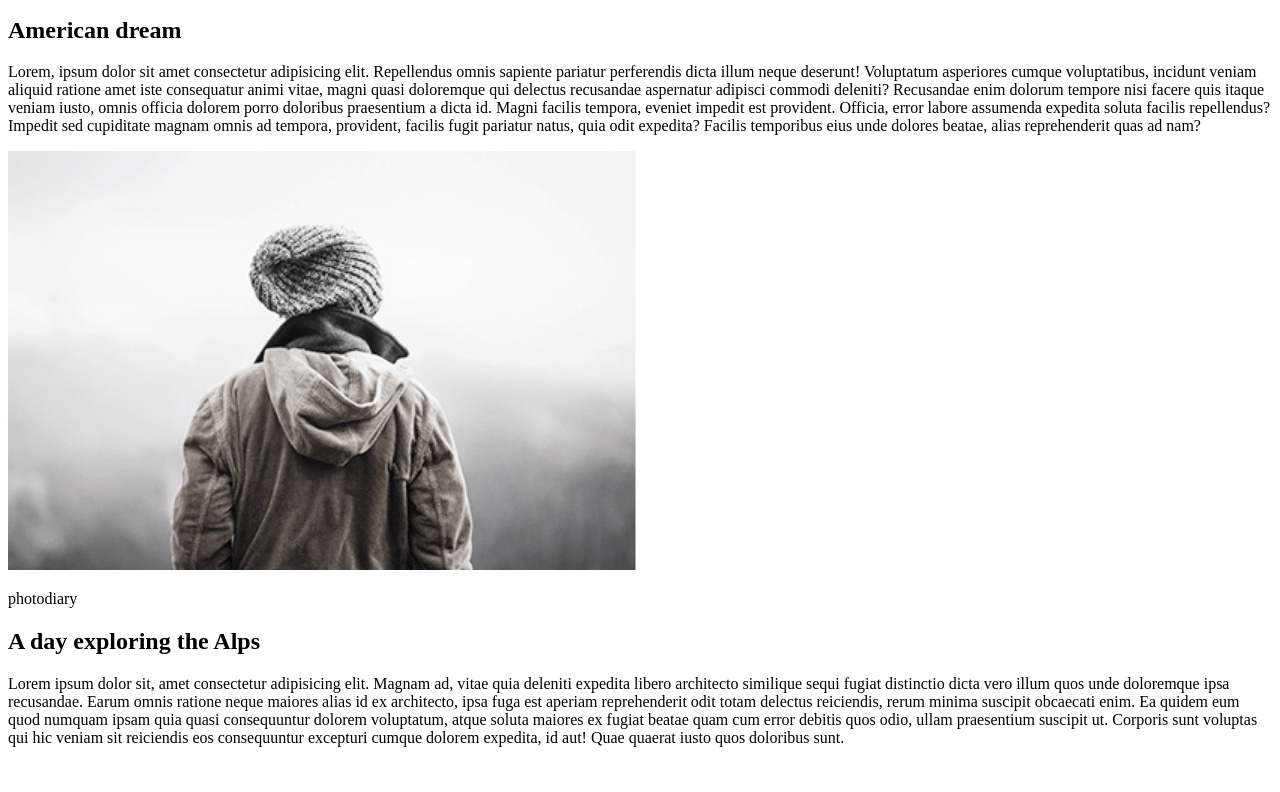
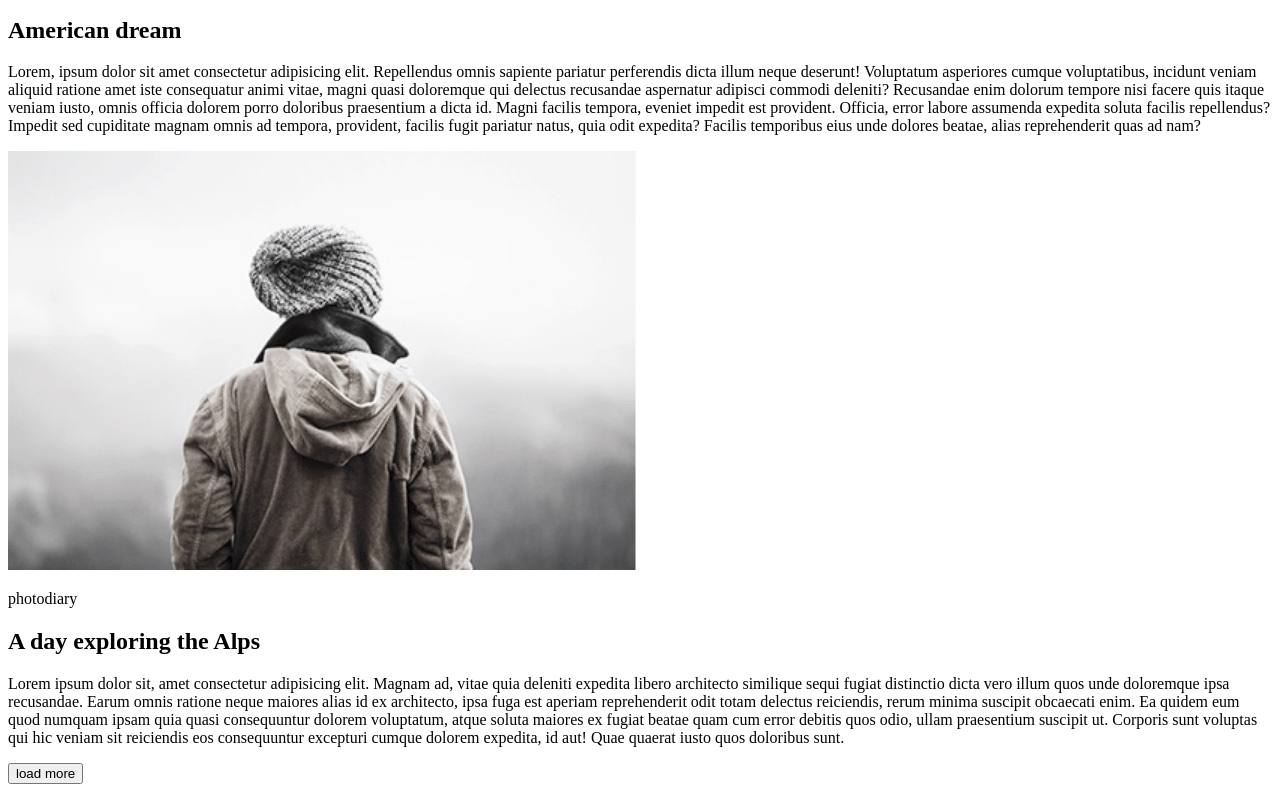
Before and after one commit to FlayGool/goit-fe-course, a plain HTML site: page module-01/index.html in a window 1280 px wide. Shown: the part 1813-2605 px from the top of the page. Before the commit the page ends 2576 px from the top, so only its background shows below. Drawn offline with Linux system fonts and the light colour scheme.

Commit message:
add button

```diff
--- a/module-01/index.html
+++ b/module-01/index.html
@@ -65,6 +65,7 @@
         dolorem voluptatum, atque soluta maiores ex fugiat beatae quam cum error debitis quos odio, ullam praesentium
         suscipit ut. Corporis sunt voluptas qui hic veniam sit reiciendis eos consequuntur excepturi cumque dolorem
         expedita, id aut! Quae quaerat iusto quos doloribus sunt.</p>
+    <button>load more</button>
 </body>
 
 </html>
```
